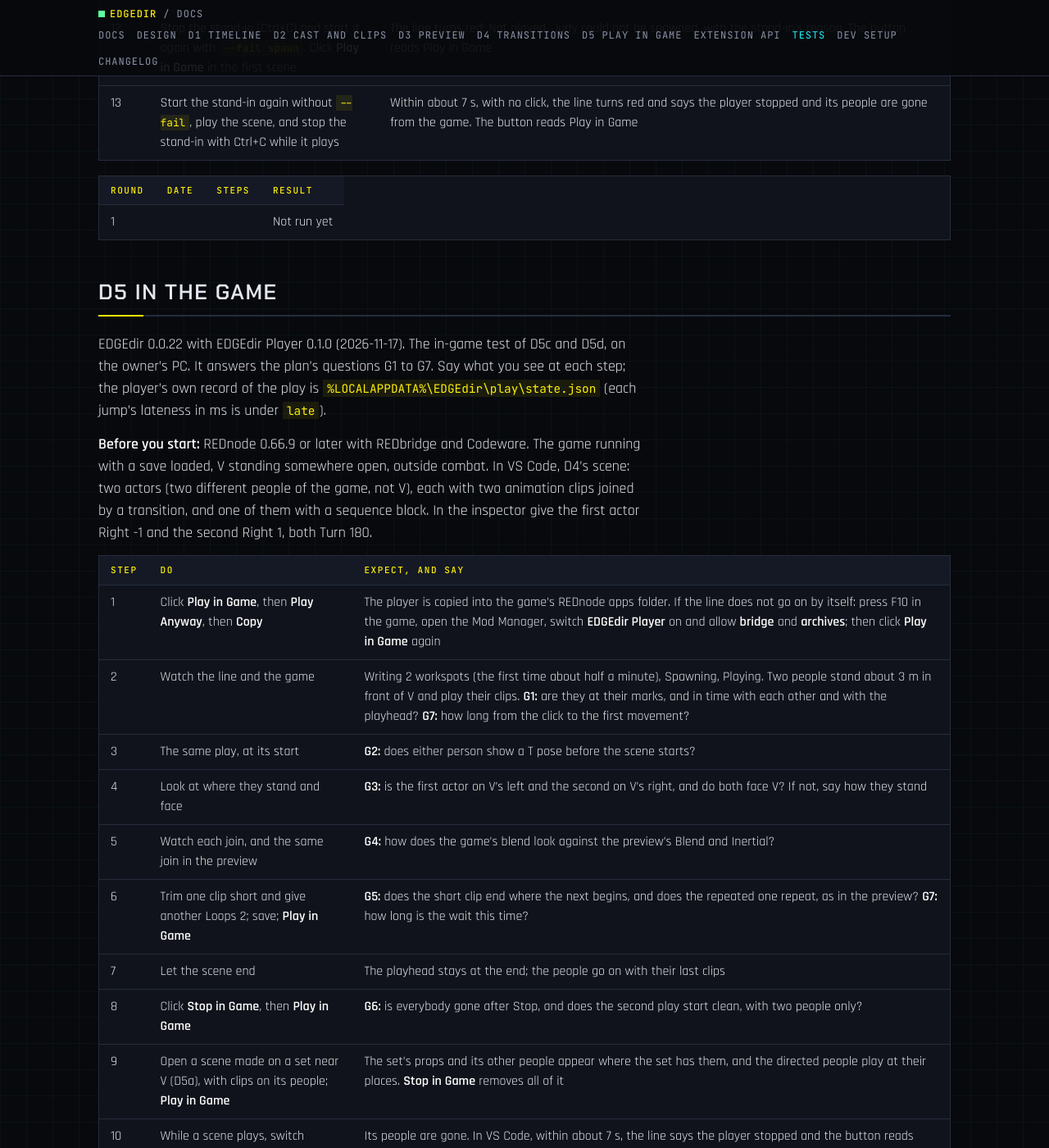
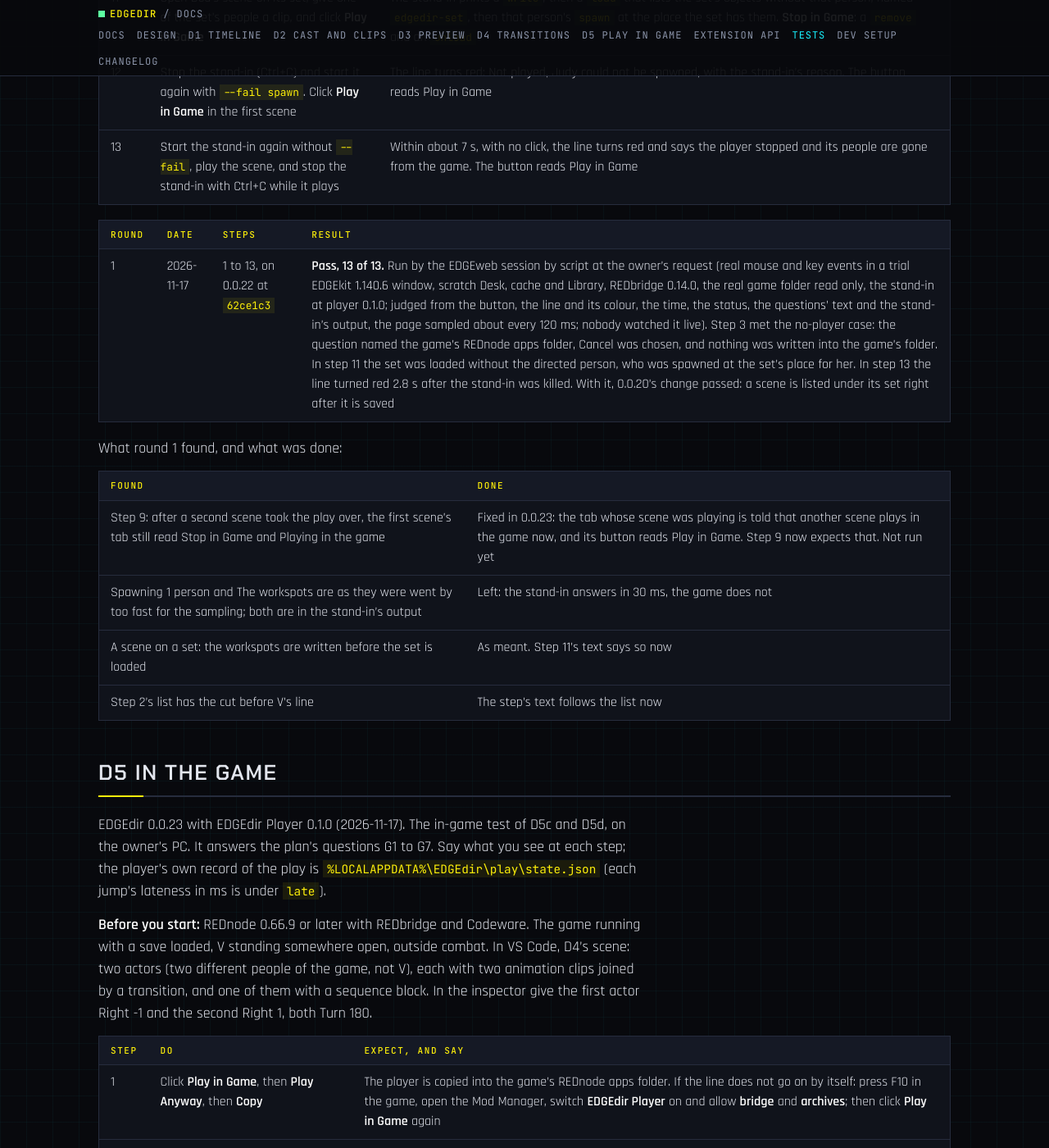
Before and after one commit to Edgemodders/EDGEdir, a Jekyll site: the page built from docs/testing.md, in a window 1280 px wide and 1400 px high, scrolled down 25064 px. Shown: the whole window at 82% size. Built offline with Jekyll 4.4.1, drawn with Linux system fonts in a browser that asks for light colours; some of the changed text lies outside the part shown.

Commit message:
D5d's round recorded (13 of 13 by script); a tab whose play was taken over says so (EDGEdir 0.0.23)
The player's timing test waits for the play's end instead of a fixed time.

Co-Authored-By: Claude Fable 5.2 <noreply@anthropic.com>

```diff
--- a/docs/testing.md
+++ b/docs/testing.md
@@ -13,8 +13,8 @@ Last updated 2026-11-17.
 | Test | Kind | Phase | Last run | Result |
 |---|---|---|---|---|
 | [Type check, build and unit tests](#type-check-build-and-unit-tests) | Automated, also on GitHub (Check) | Scaffold, D1, D2 | 2026-11-17 | Pass, 75 tests |
-| [D5 in the game](#d5-in-the-game) | In the game, on the owner's PC | D5c, D5d | | Not run yet (0.0.22, EDGEdir Player 0.1.0) |
-| [D5d Play in game, in VS Code](#d5d-play-in-game-in-vs-code) | Hand, in VS Code, with a stand-in for the player; no game | D5d, D5c | | Not run yet (0.0.22) |
+| [D5 in the game](#d5-in-the-game) | In the game, on the owner's PC | D5c, D5d | | Not run yet (0.0.23, EDGEdir Player 0.1.0) |
+| [D5d Play in game, in VS Code](#d5d-play-in-game-in-vs-code) | Hand, in VS Code, with a stand-in for the player; no game | D5d, D5c | 2026-11-17 | By script: 13 of 13 pass (0.0.22); one fix from its notes in 0.0.23, not run |
 | [D5a Sets](#d5a-sets) | Hand, in VS Code, with the game's files, REDbridge 0.14.0 and an EDGE Library | D5a | 2026-11-17 | By script: round 1, 11 of 14 (0.0.18: steps 2, 7 and 9 each missed one expectation); round 2, those and step 11 pass on 0.0.19. Every step has passed |
 | [D5b The cue sheet](#d5b-the-cue-sheet) | Hand, in VS Code, with the game's files and REDbridge 0.14.0 | D5b | 2026-11-17 | By script: 10 of 10 pass (0.0.16); the two changes of 0.0.18 from its notes pass too |
 | [D1 Timeline](#d1-timeline) | Hand, in VS Code | D1 | 2026-11-16 | By script: round 1, 22 of 22 (0.0.2); round 2, the three steps new in 0.0.3 pass (0.0.6). Step 23 is a known limit of VS Code's, not a fault |
@@ -42,8 +42,8 @@ Every hand test (D1, D2, D3) has passed a round run by script in another session
 
 - Nothing of the hand tests: every step of D1 to D4 has passed a round by script. (0.0.15's two small changes passed with D5b's round on 2026-11-17.)
 - **D5b The cue sheet** passed its round by script (10 of 10), and the two changes of 0.0.18 from its notes passed with D5a's round.
-- **D5a Sets** passed: its three misses of round 1 were fixed in 0.0.19 and passed their rerun. 0.0.20 has one small change from the rerun's notes, not run (the Sets view is read again when a scene is saved). One thing seen once is open: a message about unsaved changes put back with no window reload (D5a's round 2).
-- **D5d Play in game, in VS Code**, 13 steps, on EDGEdir 0.0.22: not run yet. The button, the questions and the player's install have not run in VS Code at all.
+- **D5a Sets** passed: its three misses of round 1 were fixed in 0.0.19 and passed their rerun. 0.0.20's small change from the rerun's notes (the Sets view is read again when a scene is saved) passed with D5d's round. One thing seen once is open: a message about unsaved changes put back with no window reload (D5a's round 2).
+- **D5d Play in game, in VS Code** passed its round by script (13 of 13, with a stand-in for the player). One fix from its notes is in 0.0.23, not run: a tab whose scene's play was taken over by another scene says so. The copy of the player into the game's folder has not run: the round chose Cancel there.
 - **D5 in the game**, 10 steps, on the owner's PC: not run yet. The player has not run in the game at all.
 - **The owner's spot tests** S1 to S13 below: none run yet.
 - The fix of 0.0.8 (a change the inspector refuses puts its box back) passed in D3's round.
@@ -442,33 +442,42 @@ What round 2 found, and what was done:
 
 ## D5d Play in game, in VS Code
 
-EDGEdir 0.0.22 (first built as 0.0.21, 2026-11-17). It covers D5d's part in VS Code, and D5c's steps against a stand-in: the button, the list before the play, the ask before the player is copied, the line, the playhead, Stop. Nothing plays in the game: `tools/player-standin.mjs` stands in for the player and prints each call it would make.
+EDGEdir 0.0.23 (first built as 0.0.21, 2026-11-17). It covers D5d's part in VS Code, and D5c's steps against a stand-in: the button, the list before the play, the ask before the player is copied, the line, the playhead, Stop. Nothing plays in the game: `tools/player-standin.mjs` stands in for the player and prints each call it would make.
 
 **Before you start:** as for D5b The cue sheet, with its scene (Judy with two animation clips end to end, V with one clip), and D5a's scene on a set. The game is not running. A terminal in the repo's folder for the stand-in, with the same `LOCALAPPDATA` as the VS Code window.
 
 | Step | Do | Expect |
 |---|---|---|
 | 1 | Open the scene. Then open a sequence from the Desk | The scene's toolbar has **Play in Game** after the transport's buttons. The sequence's tab has none |
-| 2 | With no stand-in running, click **Play in Game** | A question: the game will not match the preview in 2 places, listing that V does not play in the game yet and that the game blends where the preview cuts. **Cancel**: nothing happens |
+| 2 | With no stand-in running, click **Play in Game** | A question: the game will not match the preview in 2 places, listing that the game blends where the preview cuts and that V does not play in the game yet. **Cancel**: nothing happens |
 | 3 | Click it again and choose **Play Anyway** | When the game's folder has no player: a question to copy EDGEdir Player into REDnode's apps folder, naming the folder. **Cancel**: nothing is copied, the button still reads Play in Game. (When the player is already there: a warning that it is not running, with what to do. Without REDnode in the game's folder: a warning that says so) |
 | 4 | Start the stand-in: `node tools/player-standin.mjs`. Click **Play in Game** | No question this time. The line at the right of the toolbar reads Writing 1 workspot, Spawning 1 person, Starting the cast, then **Playing in the game**. The button reads **Stop in Game**. The playhead runs from the scene's start. The stand-in prints one `write` with Judy's two clips, one `spawn` of Judy's record 3 m north of 0, 0, one `use`, and a `jump` at each clip's start |
 | 5 | Press Space while it plays | The status says the game is playing this scene; the preview's own play does not start |
 | 6 | Wait for the scene's end | The playhead stays at the end. The line says the scene has ended and the cast holds its last clips until Stop. The button still reads Stop in Game |
 | 7 | Click **Stop in Game** | The line says Stopped: the cast is removed. The button reads Play in Game. The stand-in prints one `remove` |
 | 8 | Select Judy's first clip, type 1 in **In (s)**, click **Play in Game** | The question comes again, now with 3 places. **Play Anyway**: it plays, and the stand-in prints no `write` (the line says the workspots are as they were) |
-| 9 | While it plays, click **Play in Game** in a second scene's tab that has an actor with a clip | The stand-in prints a `remove` for Judy before the new scene's `spawn`. The second tab's button reads Stop in Game |
+| 9 | While it plays, click **Play in Game** in a second scene's tab that has an actor with a clip | The stand-in prints a `remove` for Judy before the new scene's `spawn`. The second tab's button reads Stop in Game. The first tab's button reads Play in Game again, and its line says another scene plays in the game now |
 | 10 | Stop it. Make a new scene with one empty actor track and click **Play in Game** | A warning: nothing to play in the game. Nothing is sent |
-| 11 | Open D5a's scene on its set, give one of the set's people a clip, and click **Play in Game** | The stand-in prints a `load` that lists the set's objects without that person, named `edgedir-set`, then that person's `spawn` at the place the set has them. **Stop in Game**: a `remove` and an `unload` |
+| 11 | Open D5a's scene on its set, give one of the set's people a clip, and click **Play in Game** | The stand-in prints a `write`, then a `load` that lists the set's objects without that person, named `edgedir-set`, then that person's `spawn` at the place the set has them. **Stop in Game**: a `remove` and an `unload` |
 | 12 | Stop the stand-in (Ctrl+C) and start it again with `--fail spawn`. Click **Play in Game** in the first scene | The line turns red: Not played, Judy could not be spawned, with the stand-in's reason. The button reads Play in Game |
 | 13 | Start the stand-in again without `--fail`, play the scene, and stop the stand-in with Ctrl+C while it plays | Within about 7 s, with no click, the line turns red and says the player stopped and its people are gone from the game. The button reads Play in Game |
 
 | Round | Date | Steps | Result |
 |---|---|---|---|
-| 1 | | | Not run yet |
+| 1 | 2026-11-17 | 1 to 13, on 0.0.22 at `62ce1c3` | **Pass, 13 of 13.** Run by the EDGEweb session by script at the owner's request (real mouse and key events in a trial EDGEkit 1.140.6 window, scratch Desk, cache and Library, REDbridge 0.14.0, the real game folder read only, the stand-in at player 0.1.0; judged from the button, the line and its colour, the time, the status, the questions' text and the stand-in's output, the page sampled about every 120 ms; nobody watched it live). Step 3 met the no-player case: the question named the game's REDnode apps folder, Cancel was chosen, and nothing was written into the game's folder. In step 11 the set was loaded without the directed person, who was spawned at the set's place for her. In step 13 the line turned red 2.8 s after the stand-in was killed. With it, 0.0.20's change passed: a scene is listed under its set right after it is saved |
+
+What round 1 found, and what was done:
+
+| Found | Done |
+|---|---|
+| Step 9: after a second scene took the play over, the first scene's tab still read Stop in Game and Playing in the game | Fixed in 0.0.23: the tab whose scene was playing is told that another scene plays in the game now, and its button reads Play in Game. Step 9 now expects that. Not run yet |
+| Spawning 1 person and The workspots are as they were went by too fast for the sampling; both are in the stand-in's output | Left: the stand-in answers in 30 ms, the game does not |
+| A scene on a set: the workspots are written before the set is loaded | As meant. Step 11's text says so now |
+| Step 2's list has the cut before V's line | The step's text follows the list now |
 
 ## D5 in the game
 
-EDGEdir 0.0.22 with EDGEdir Player 0.1.0 (2026-11-17). The in-game test of D5c and D5d, on the owner's PC. It answers the plan's questions G1 to G7. Say what you see at each step; the player's own record of the play is `%LOCALAPPDATA%\EDGEdir\play\state.json` (each jump's lateness in ms is under `late`).
+EDGEdir 0.0.23 with EDGEdir Player 0.1.0 (2026-11-17). The in-game test of D5c and D5d, on the owner's PC. It answers the plan's questions G1 to G7. Say what you see at each step; the player's own record of the play is `%LOCALAPPDATA%\EDGEdir\play\state.json` (each jump's lateness in ms is under `late`).
 
 **Before you start:** REDnode 0.66.9 or later with REDbridge and Codeware. The game running with a save loaded, V standing somewhere open, outside combat. In VS Code, D4's scene: two actors (two different people of the game, not V), each with two animation clips joined by a transition, and one of them with a sequence block. In the inspector give the first actor Right -1 and the second Right 1, both Turn 180.
 
--- a/package.json
+++ b/package.json
@@ -2,7 +2,7 @@
   "name": "edgedir",
   "displayName": "EDGEdir: Cyberpunk 2077 Animation Director",
   "description": "A director's tool for the video game Cyberpunk 2077: design and stitch animations and acting sequences for the game's characters, and play them in the running game. A game modding tool.",
-  "version": "0.0.22",
+  "version": "0.0.23",
   "publisher": "edgemodders",
   "preview": true,
   "pricing": "Free",
```
Also changed, not shown: CLAUDE.md (+1 -0 lines), docs/d5-play-in-game.md (+1 -1 lines), docs/index.md (+1 -1 lines), src/extension.ts (+14 -5 lines), test/play.test.ts (+4 -2 lines).
